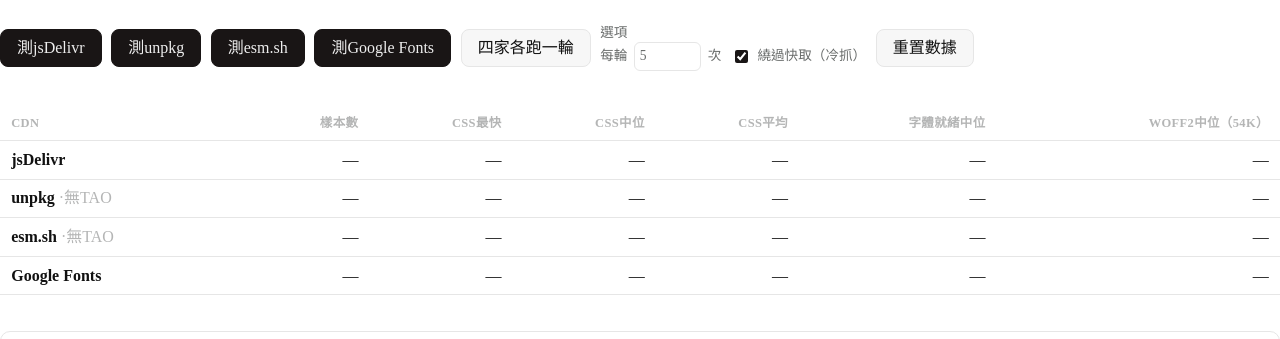
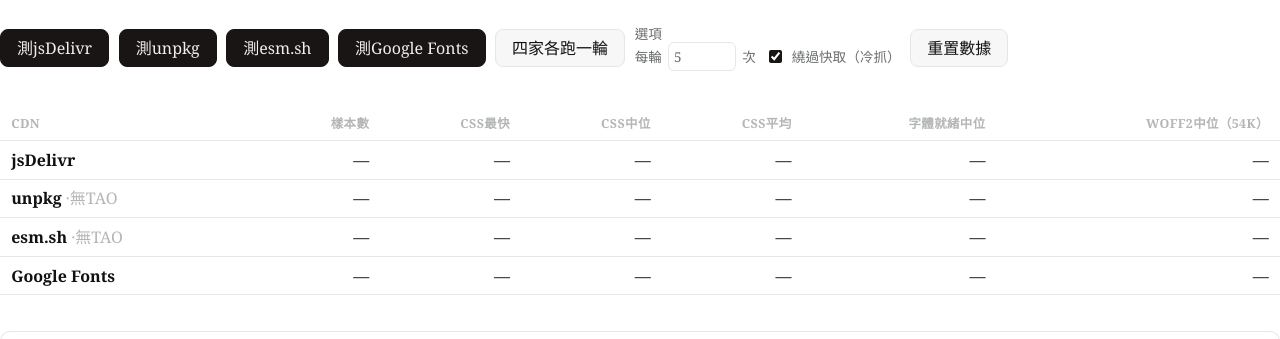
Before and after one commit to hanzipro/ziano, a website built with Vite: page demo/cdn-bench.html in a window 1280 px wide. Shown: the part 206-545 px from the top of the page. Built offline with nearby package versions, Linux system fonts and the light colour scheme; a small style sheet from the web is missing.

Commit message:
style(demo): front font stacks with web-safe Western faces
Per copy-style.md rule 4: each stack now leads with web-safe Western faces (they
render Latin/digits and carry no Han, so CJK falls through to the heritage webfont),
then the JP system fallback, then generic. variables.css adopts the finalized
Avenir Next / Palatino·Cambria fronts; puke.html and bench.css get Western fronts
on their --font-hei/ming/default overrides.

```diff
--- a/demo/src/css/bench.css
+++ b/demo/src/css/bench.css
@@ -6,13 +6,13 @@
  * free via :root:has(input[name='dark-mode']:checked).
  * ================================================================================
  */
-/* rule 4 (copy-style.md): the chrome renders in a heritage face. It can't be Shanggu
-   Sans — that's the benchmarked family, and preloading it would pollute the timing — so
-   lead with Shanggu Serif. The mincho after it is a whole-webfont-failure fallback only
-   (Shanggu covers more than it, so it never catches per-glyph); style-matched, Mac (Hiragino
-   Mincho ProN) then Windows (YuMincho). Overrides --font-default from variables.css. */
+/* rule 4 (copy-style.md): web-safe serif (Georgia/Times) renders Latin; the Han layer is
+   a heritage face — Shanggu Serif, NOT the benchmarked Shanggu Sans (preloading it would
+   pollute the timing). The mincho tail is a whole-webfont-failure fallback only (Shanggu
+   covers more, so it never catches per-glyph); Mac (Hiragino Mincho ProN) then Windows
+   (YuMincho). Overrides --font-default from variables.css. */
 :root {
-  --font-default: 'Shanggu Serif', 'Hiragino Mincho ProN', 'YuMincho', serif;
+  --font-default: Georgia, 'Times New Roman', 'Shanggu Serif', 'Hiragino Mincho ProN', 'YuMincho', serif;
 }
 
 body > main {
--- a/demo/src/css/variables.css
+++ b/demo/src/css/variables.css
@@ -15,9 +15,26 @@
   --h-footer: 4rem;
 
   /* Fonts */
-  --font-default: 'Helvetica Neue', Arial, 'Shanggu Sans', sans-serif;
-  --font-alternative: 'Shanggu Serif', serif;
-  --font-accent: 'LXGW Wenkai TC', cursive, serif;
+  --font-default:
+    'Avenir Next', 'Segoe UI Variable', 'Segoe UI', Roboto,
+    'Shanggu Sans',
+    'Hiragino Sans', 'Hiragino Sans GB', 'Yu Gothic',
+    system-ui, sans-serif
+  ;
+  --font-alternative:
+    Palatino, Cambria,
+    'Shanggu Serif',
+    'Hiragino Mincho ProN', 'Yu Mincho',
+    serif
+  ;
+  --font-accent:
+    Palatino, Cambria,
+    'LXGW Wenkai TC',
+    Klee, 'Klee One',
+    BiauKai, DFKai-SB, 'Kaiti TC',
+    'Hiragino Mincho ProN', 'Yu Mincho',
+    cursive, serif
+  ;
 
   /* ── Colour primitives ──────────────────────────────────────────
    * Raw swatches, named by appearance, theme-INVARIANT. NEVER consume
```
Also changed, not shown: demo/puke.html (+5 -6 lines).
